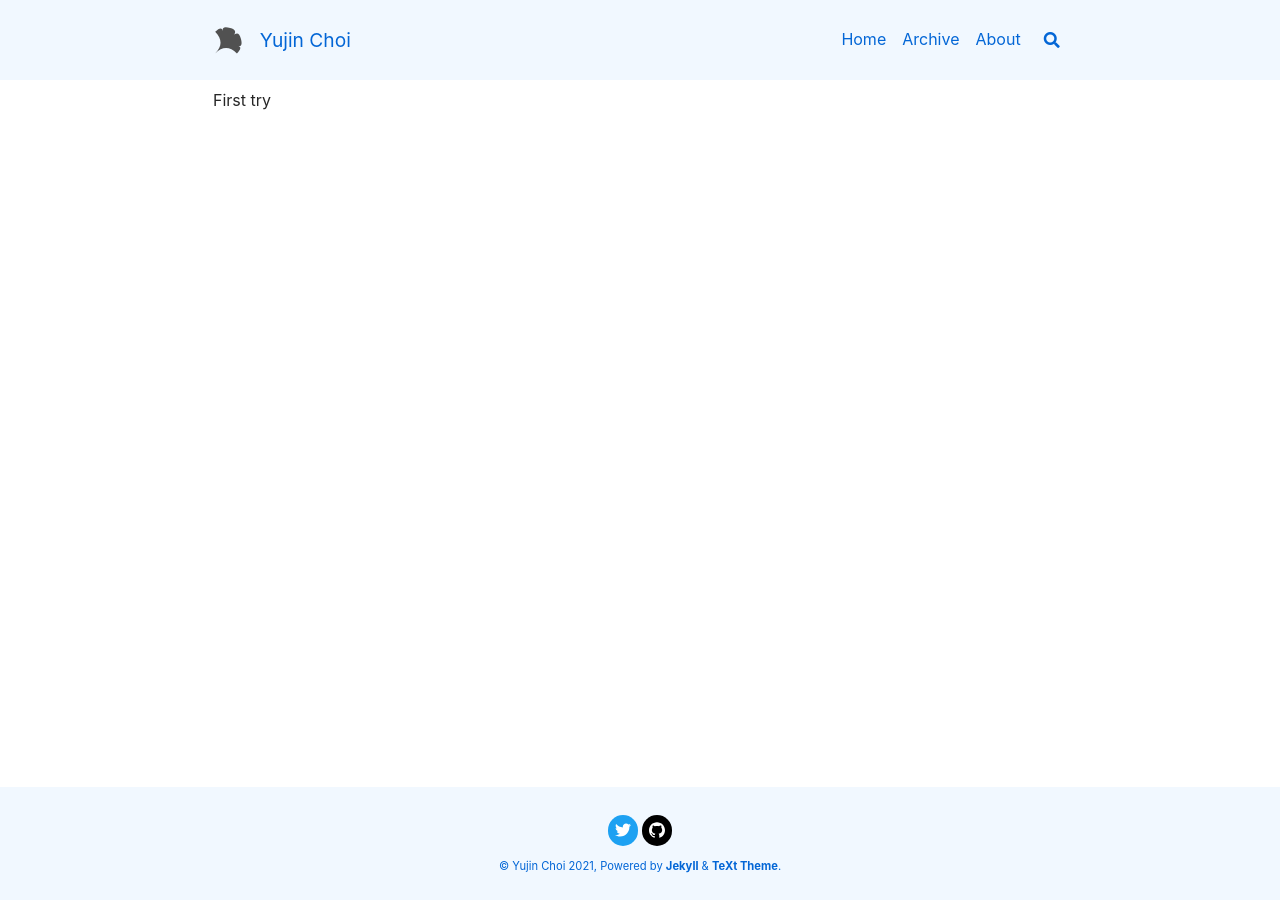
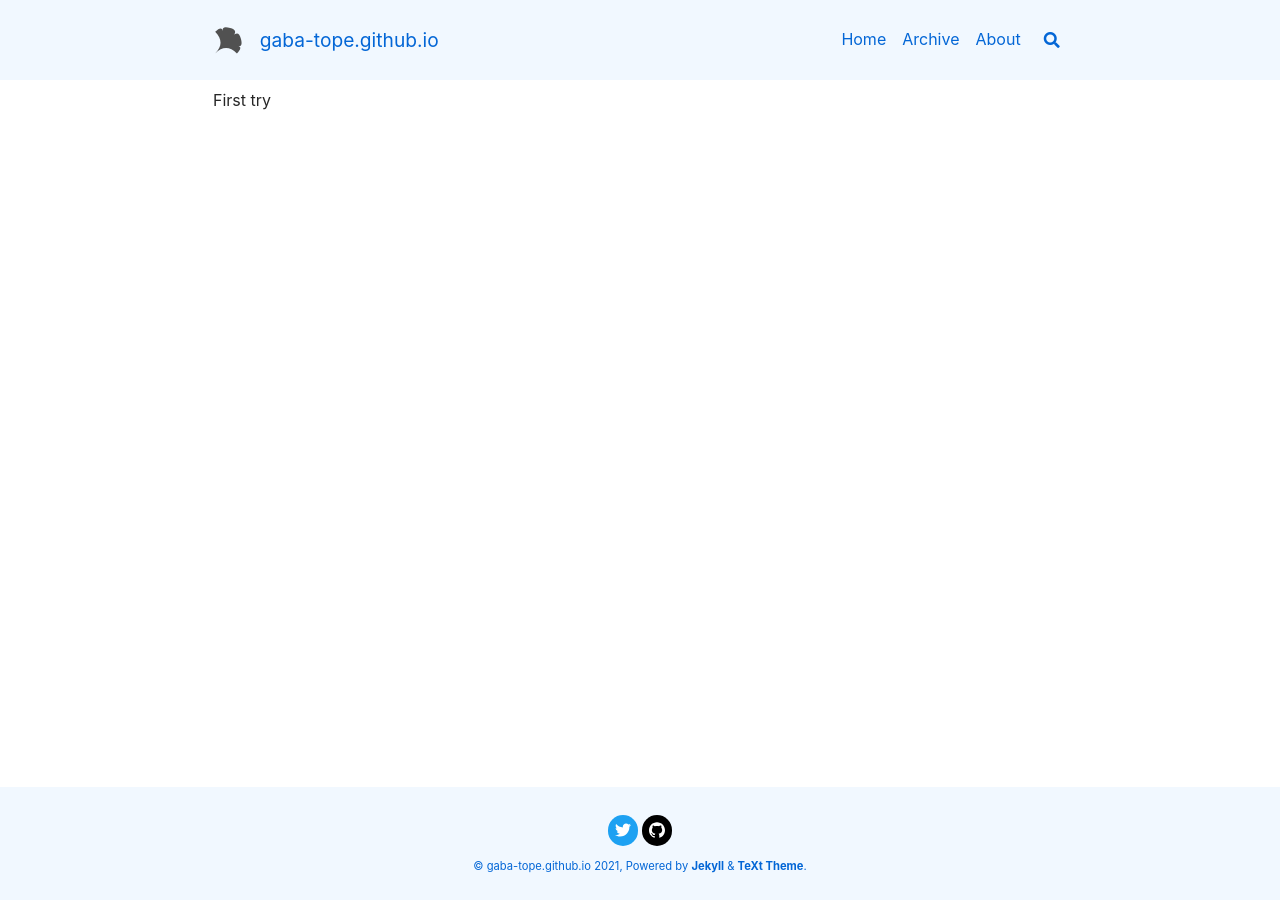
Before and after one commit to gaba-tope/gaba-tope.github.io, a Jekyll site: the page built from index.markdown, in a window 1280 px wide. Built offline with Jekyll 4.4.1, drawn with Linux system fonts in a browser that asks for light colours; nearby versions of some CDN libraries; the list of posts is cut into pages by our own code; part of the change alters nothing that is shown.

Commit message:
title moved to subtitle

```diff
--- a/_config.yml
+++ b/_config.yml
@@ -20,7 +20,8 @@ text_skin: ocean # "default" (default), "dark", "forest", "ocean", "chocolate",
 highlight_theme: tomorrow-night-eighties # "default" (default), "tomorrow", "tomorrow-night", "tomorrow-night-eighties", "tomorrow-night-blue", "tomorrow-night-bright"
 url     : https://gaba-tope.github.io # the base hostname & protocol for your site e.g. https://www.someone.com
 baseurl :  # does not include hostname
-title   : Yujin Choi
+title   :
+subtitle : Yujin Choi
 description: > # this means to ignore newlines until "Language & timezone"
   Your Site Description
 
```
